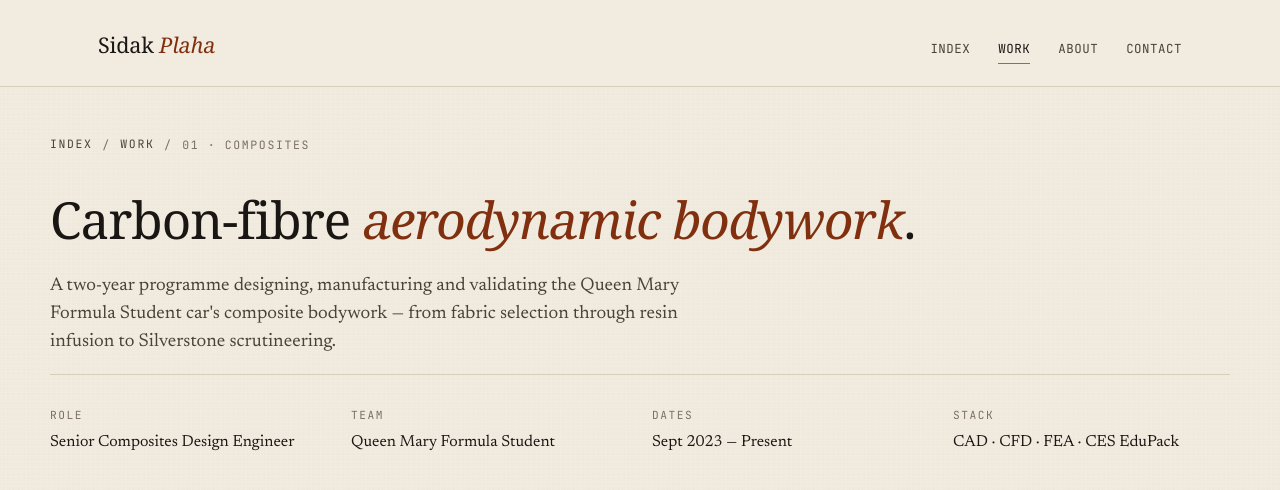
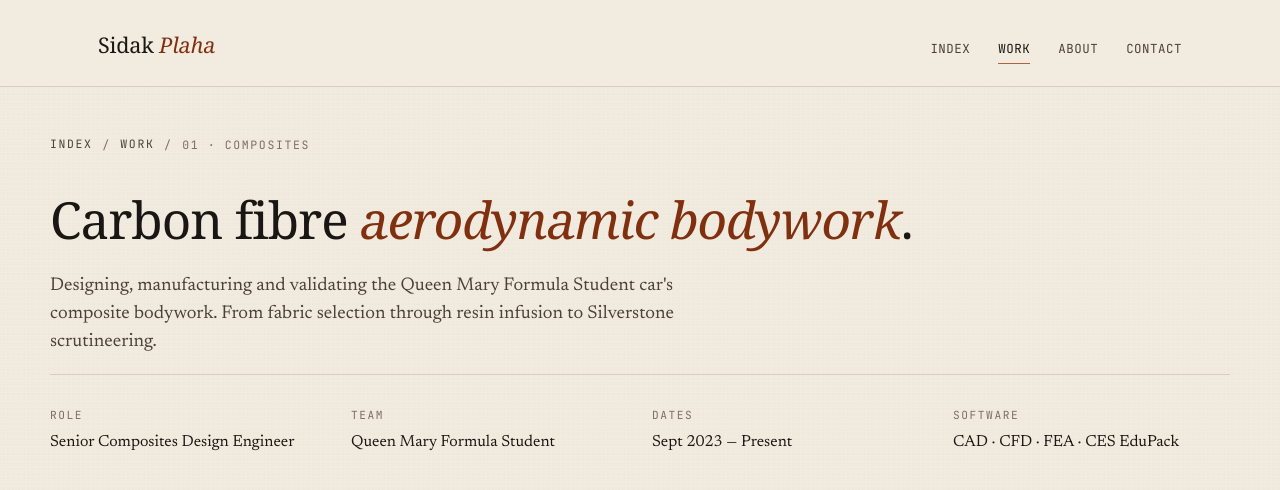
Before and after one commit to sidakp/sidakp.github.io, a Jekyll site: the page built from _projects/composites.md, in a window 1280 px wide and 900 px high, cut to the strip 0-499 px from the top of the window. Shown: the top 490 px of the strip. Built offline with Jekyll 4.4.1, drawn with Linux system fonts in a browser that asks for light colours; some web fonts are replaced.

Commit message:
Edit composites.md html title

```diff
--- a/_projects/composites.md
+++ b/_projects/composites.md
@@ -5,7 +5,7 @@ description: Two-year composites programme for Queen Mary Formula Student.
 order: 1
 number: "01"
 short_title: Composites
-title_html: "Carbon-fibre <em>aerodynamic bodywork</em>."
+title_html: "Carbon fibre <em>aerodynamic bodywork</em>."
 title_single_line: true
 card_title: "Carbon-fibre aerodynamic <em>bodywork</em>"
 card_desc: "Led end-to-end design & manufacture of the QMFS car's composite bodywork. Resin infusion vs wet-layup trade study cut 18% off bodywork mass."
@@ -13,7 +13,7 @@ list_title: "Carbon-fibre <em>bodywork</em>"
 list_desc: "Led end-to-end design & manufacture of the QMFS car's composite bodywork. 18% mass reduction vs. glass composite baseline."
 tags_line: "Composites · CFD · FEA"
 years: "2023 — Present"
-lead: "A two-year programme designing, manufacturing and validating the Queen Mary Formula Student car's composite bodywork — from fabric selection through resin infusion to Silverstone scrutineering."
+lead: "Designing, manufacturing and validating the Queen Mary Formula Student car's composite bodywork. From fabric selection through resin infusion to Silverstone scrutineering."
 meta:
   - label: Role
     value: Senior Composites Design Engineer
@@ -21,7 +21,7 @@ meta:
     value: Queen Mary Formula Student
   - label: Dates
     value: "Sept 2023 — Present"
-  - label: Stack
+  - label: Software
     value: "CAD · CFD · FEA · CES EduPack"
 hero_image: "/assets/images/qmfs-car-bodywork.jpg"
 hero_image_alt: "Queen Mary Formula Student car with carbon-fibre bodywork at competition."
```
